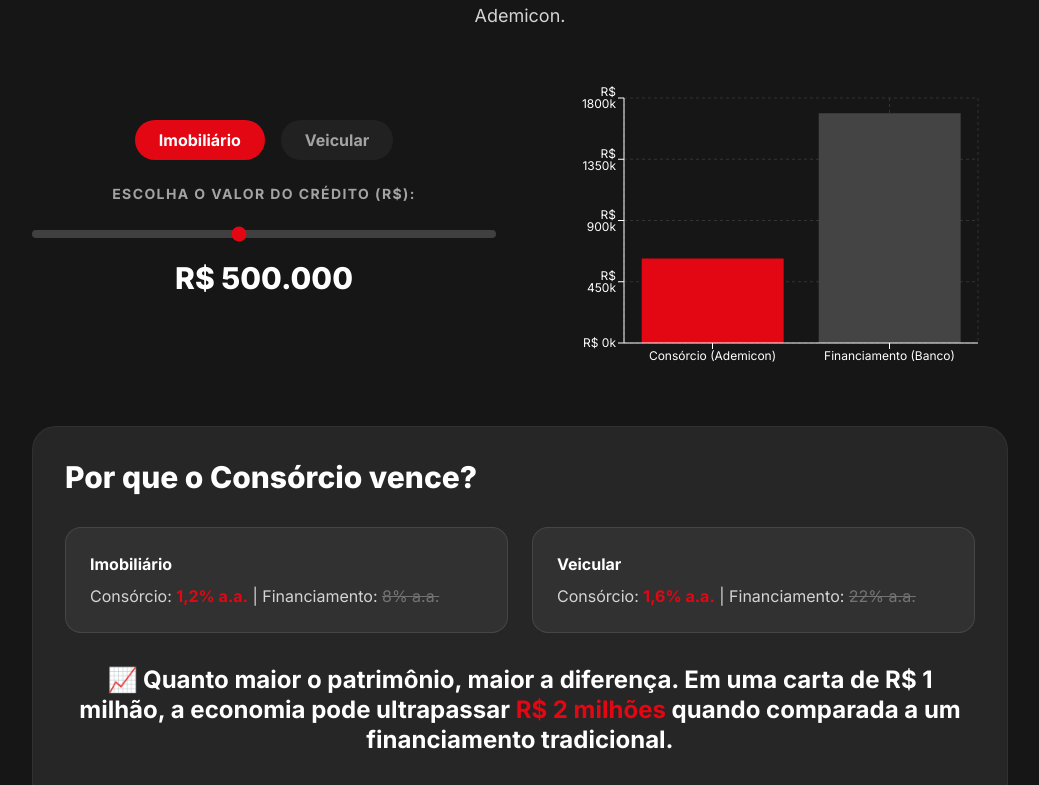
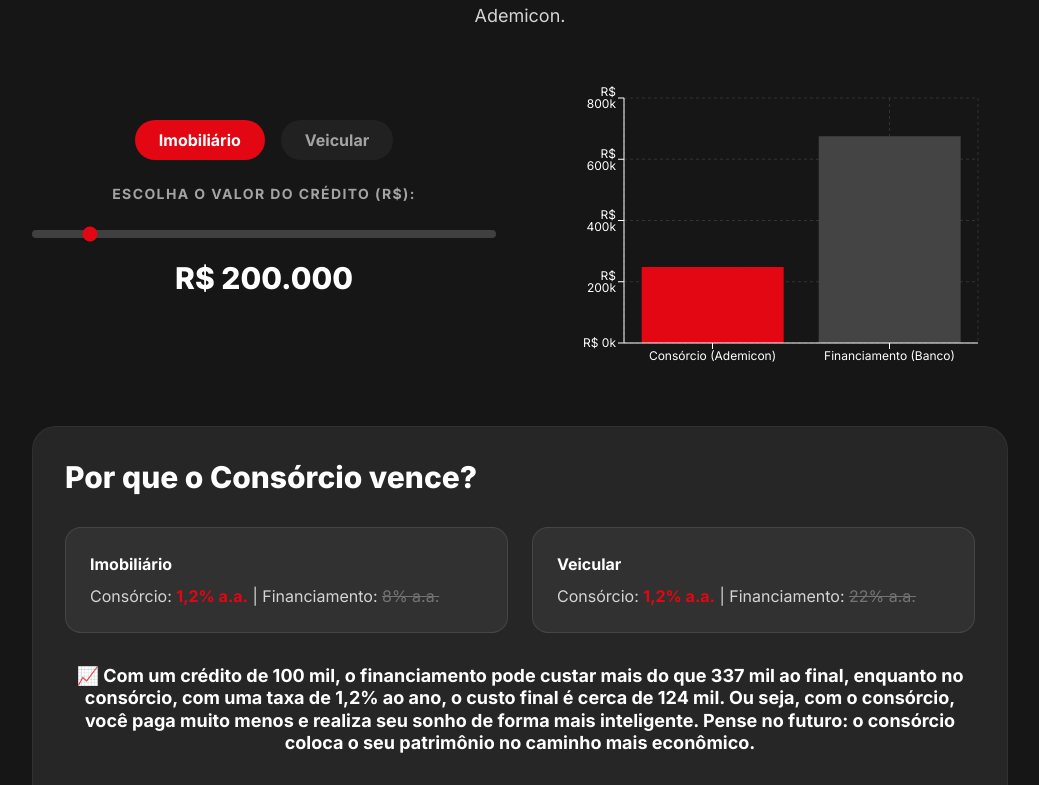
Before and after one commit to samuelpxfragoso-eng/samuel-fragoso-consultor, a React (Vite) app: page / in a window 1280 px wide. Shown: the part 2717-3502 px from the top of the page, without its empty margins (120-1159 px from the left). Built offline with nearby package versions, Linux system fonts and the light colour scheme.

Commit message:
refactor: update components and UI content
- Adjust Hero visibility and Team image
- Add location to Authority section
- Remove FAQ item
- Update ComparisonTool defaults and tooltip styles

```diff
--- a/components/Authority.tsx
+++ b/components/Authority.tsx
@@ -1,5 +1,5 @@
 import React from 'react';
-import { Award, Target, TrendingUp, Sparkles, MessageCircle } from 'lucide-react';
+import { Award, Target, TrendingUp, Sparkles, MessageCircle, MapPin } from 'lucide-react';
 
 export const Authority: React.FC = () => {
   return (
@@ -74,6 +74,10 @@
                     ></iframe>
                   </div>
                 </div>
+                <div className="mt-4 flex items-center gap-3 text-neutral-300">
+                    <MapPin size={20} className="text-[#E30613]" />
+                    <p>Av. Vicente Machado, 1412 - Batel, Curitiba - PR</p>
+                </div>
             </div>
         </div>
       </div>
--- a/components/ComparisonTool.tsx
+++ b/components/ComparisonTool.tsx
@@ -2,7 +2,7 @@
 import { BarChart, Bar, XAxis, YAxis, CartesianGrid, Tooltip, Legend, ResponsiveContainer, Cell } from 'recharts';
 
 export const ComparisonTool: React.FC = () => {
-  const [creditAmount, setCreditAmount] = useState(500000);
+  const [creditAmount, setCreditAmount] = useState(200000);
   const [type, setType] = useState<'imobiliario' | 'veicular'>('imobiliario');
 
   const data = useMemo(() => {
@@ -78,7 +78,8 @@
                 <XAxis dataKey="name" stroke="#fff" fontSize={12} />
                 <YAxis stroke="#fff" tickFormatter={(value) => `R$ ${value / 1000}k`} fontSize={12} />
                 <Tooltip
-                  contentStyle={{ backgroundColor: '#171717', border: '1px solid #333' }}
+                  contentStyle={{ backgroundColor: '#171717', border: '1px solid #333', color: '#fff' }}
+                  labelStyle={{ color: '#fff' }}
                   formatter={(value: number) => [`R$ ${value.toLocaleString('pt-BR')}`, 'Custo Final']}
                 />
                 <Bar dataKey="totalCost" name="Custo Final">
@@ -100,11 +101,11 @@
             </div>
             <div className="bg-white/5 p-6 rounded-2xl border border-white/10">
               <h4 className="text-white font-bold mb-2">Veicular</h4>
-              <p className="text-neutral-300">Consórcio: <span className="text-[#E30613] font-bold">1,6% a.a.</span> | Financiamento: <span className="text-neutral-500 line-through">22% a.a.</span></p>
+              <p className="text-neutral-300">Consórcio: <span className="text-[#E30613] font-bold">1,2% a.a.</span> | Financiamento: <span className="text-neutral-500 line-through">22% a.a.</span></p>
             </div>
           </div>
-          <p className="text-2xl text-white font-bold text-center leading-tight">
-            📈 Quanto maior o patrimônio, maior a diferença. Em uma carta de R$ 1 milhão, a economia pode ultrapassar <span className="text-[#E30613]">R$ 2 milhões</span> quando comparada a um financiamento tradicional.
+          <p className="text-lg text-white font-bold text-center leading-tight">
+            📈 Com um crédito de 100 mil, o financiamento pode custar mais do que 337 mil ao final, enquanto no consórcio, com uma taxa de 1,2% ao ano, o custo final é cerca de 124 mil. Ou seja, com o consórcio, você paga muito menos e realiza seu sonho de forma mais inteligente. Pense no futuro: o consórcio coloca o seu patrimônio no caminho mais econômico.
           </p>
           <div className="text-center">
             <a
--- a/components/FAQ.tsx
+++ b/components/FAQ.tsx
@@ -60,10 +60,6 @@
     {
       question: "O que é necessário para entrar na Equipe Samaria?",
       answer: "Buscamos pessoas com perfil empreendedor, alto nível de resiliência e foco em resultados. Oferecemos o treinamento completo da 'Unidade Referência' Loja 200 para formar consultores de alta performance."
-    },
-    {
-      question: "Os ganhos de R$ 10.000 são garantidos?",
-      answer: "Os ganhos dependem exclusivamente da performance e vendas (comissionamento). No entanto, nosso método na Equipe Samaria é validado e estruturado especificamente para que consultores profissionais atinjam e superem essa marca consistentemente."
     }
   ];
 
--- a/components/Hero.tsx
+++ b/components/Hero.tsx
@@ -62,7 +62,7 @@
           </div>
 
           {/* Right Content - Video Preview */}
-          <div className="flex-1 relative lg:max-w-md hidden lg:block">
+          <div className="flex-1 relative lg:max-w-md">
             <div className="relative z-10 glass-card p-2 rounded-[2.5rem] transform rotate-3 hover:rotate-0 transition-all duration-700 shadow-3xl border-white/20">
               <video
                 src="https://res.cloudinary.com/ddfacd0wf/video/upload/v1781470654/WhatsApp_Video_2026-06-14_at_5.49.35_PM_qamble.mp4"
--- a/components/TeamSection.tsx
+++ b/components/TeamSection.tsx
@@ -19,7 +19,7 @@
             </div>
             <div className="flex-1 w-full">
               <img
-                src="https://res.cloudinary.com/ddfacd0wf/image/upload/v1781470646/WhatsApp_Image_2026-06-14_at_5.53.17_PM_i7xpcr.jpg"
+                src="https://res.cloudinary.com/ddfacd0wf/image/upload/v1781475757/WhatsApp_Image_2026-06-14_at_5.53.17_PM_idcxer.jpg"
                 alt="Equipe Samaria"
                 className="rounded-3xl shadow-2xl hover:scale-[1.02] transition-transform duration-500"
               />
```
